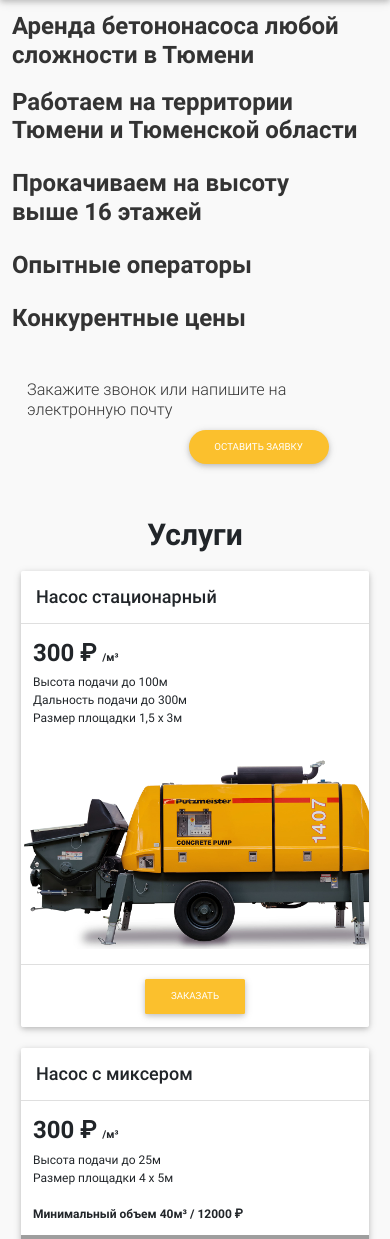
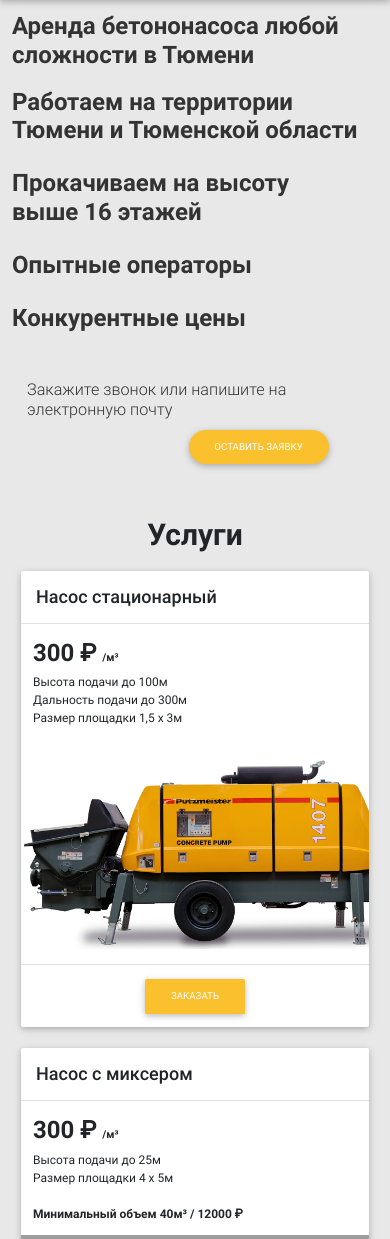
Before and after one commit to Jeobaz/concrete, a Django app: page / in a window 390 px wide. Shown: the part 63-1302 px from the top of the page. Run offline with Django 3.2, Linux system fonts and the light colour scheme; data comes from the database, SQL or seed files in the repository; some libraries are stand-ins or nearby versions; grey boxes are pictures that could not be loaded.

Commit message:
CSS color and requirements

```diff
--- a/concrete/static/css/style.css
+++ b/concrete/static/css/style.css
@@ -2,7 +2,7 @@
 @media (max-width: 575px) {
   .background {
     /* The image used */
-    background-color: #f9f9f9;
+    background-color: #e8e8e8;
   }
   html {
     font-size: 0.75rem !important;
@@ -64,7 +64,7 @@
 @media (min-width: 576px) and (max-width: 767px) {
   .background {
     /* The image used */
-    background-color: #f9f9f9;
+    background-color: #e8e8e8;
 
     /* Full height */
     height: 100%;
@@ -83,7 +83,7 @@
 @media (min-width: 768px) and (max-width: 991px) {
   .background {
     /* The image used */
-    background-color: #f9f9f9;
+    background-color: #e8e8e8;
   }
   .card-header {
     padding-left: 10px;
@@ -98,7 +98,7 @@
 @media (min-width: 992px) and (max-width: 1025px) {
   .background {
     /* The image used */
-    background-color: #f9f9f9;
+    background-color: #e8e8e8;
   }
   html {
     font-size: 1.2rem !important;
@@ -198,7 +198,7 @@ html {
 #services,
 #works,
 #contacts {
-  background-color: #f9f9f9;
+  background-color: #e8e8e8;
 }
 .flex-1 {
   align-items: stretch;
--- a/requirements.txt
+++ b/requirements.txt
@@ -1,10 +1,16 @@
 asgiref==3.2.3
+certifi==2020.4.5.1
+chardet==3.0.4
 Django==3.0.3
 django-appconf==1.0.3
 django-imagekit==4.0.2
+django-recaptcha==2.0.6
+idna==2.9
 pilkit==2.0
 Pillow==7.0.0
 pytz==2019.3
+requests==2.23.0
 six==1.14.0
 sqlparse==0.3.0
+urllib3==1.25.9
 whitenoise==5.0.1
```
